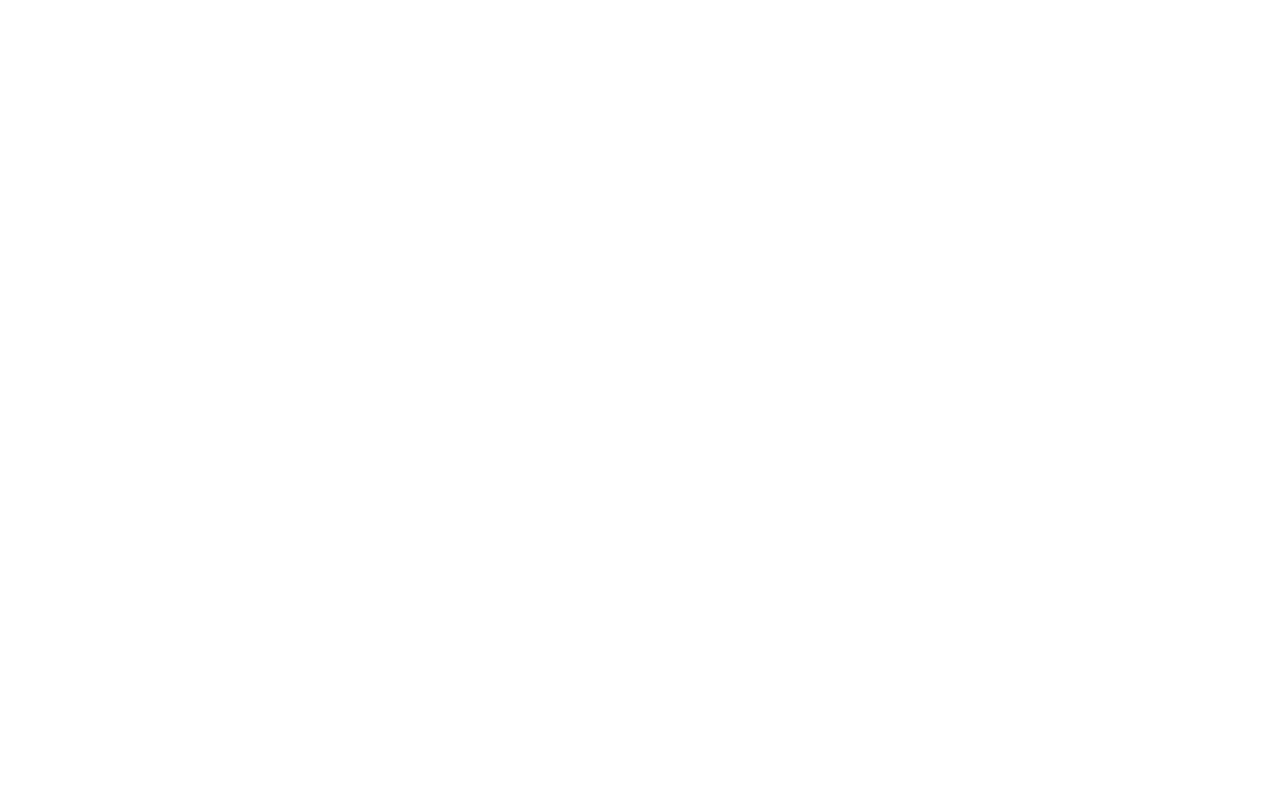
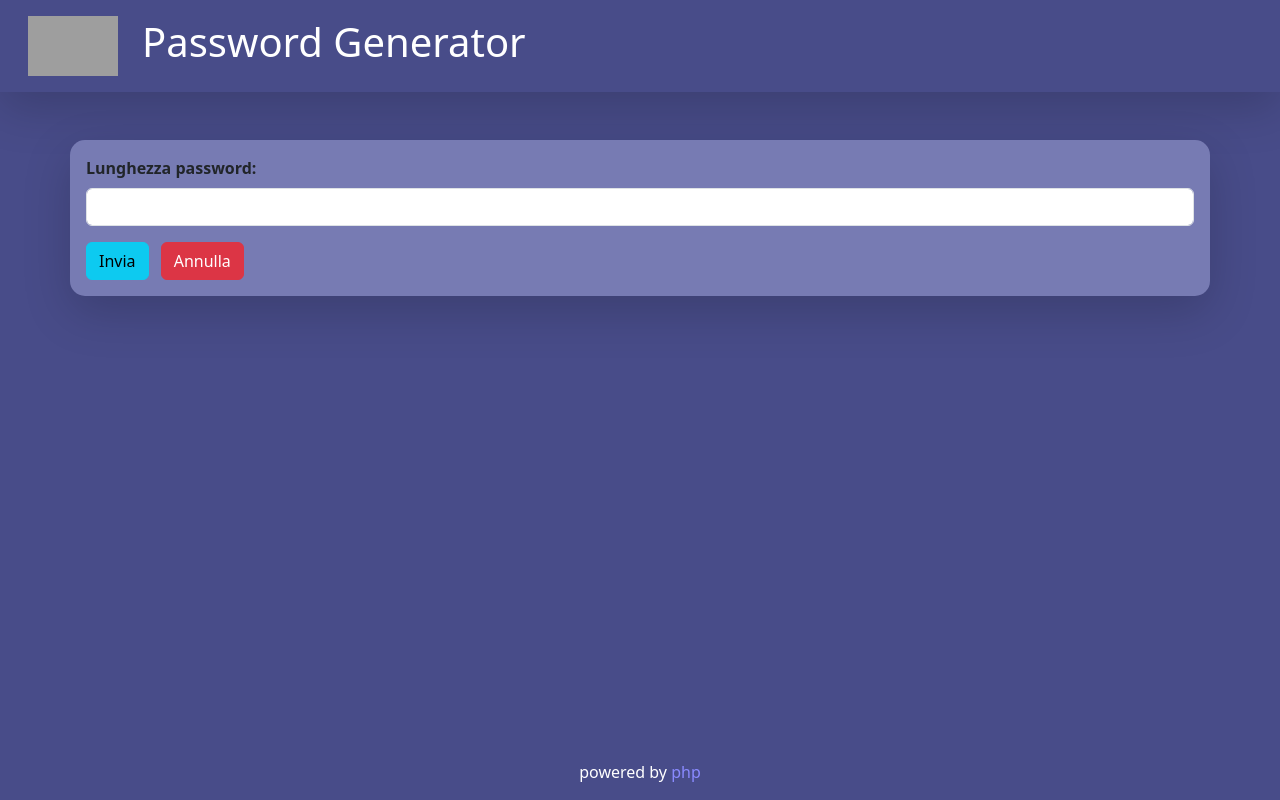
Before and after one commit to matteodilorenzo21/php-strong-password-generator, a PHP site: page / in a window 1280 px wide. Before the commit the page is empty. Run offline with PHP 8.4, Linux system fonts and the light colour scheme; grey boxes are pictures that could not be loaded.

Commit message:
added pass-gen function & style

```diff
--- a/components/body/footer.php
+++ b/components/body/footer.php
@@ -0,0 +1,5 @@
+<footer class="text-center">
+
+    <p class="text-white">powered by <span>php</span></p>
+
+</footer
--- a/components/body/header.php
+++ b/components/body/header.php
@@ -0,0 +1,10 @@
+<header class="text-white p-3 shadow-lg">
+    <div class="container-fluid">
+        <div class="row align-items-center">
+            <a href="index.php" class="col-auto">
+                <img src="https://upload.wikimedia.org/wikipedia/commons/thumb/2/27/PHP-logo.svg/1067px-PHP-logo.svg.png?20180502235434" alt="Logo">
+            </a>
+            <h1 class="col-auto">Password Generator</h1>
+        </div>
+    </div>
+</header>
--- a/components/body/main.php
+++ b/components/body/main.php
@@ -0,0 +1,32 @@
+<main>
+    <div class="container mt-5 p-3 shadow-lg" id="pass-gen">
+
+        <!-- FORM -->
+        <form method="GET">
+            <div class="form-group">
+                <label for="inputNumber" class="fw-bold">Lunghezza password:</label>
+                <input type="number" class="form-control mt-2" id="inputNumber" name="number" required>
+            </div>
+            <div class="form-group mt-3">
+                <button type="submit" class="btn btn-info" id="submitBtn">Invia</button>
+                <button type="button" class="btn btn-danger ms-2" id="denyBtn" onclick="window.location.href='index.php'">Annulla</button>
+            </div>
+        </form>
+
+        <?php
+        // Verifica se il form è stato inviato correttamente
+        if (isset($_GET['number'])) {
+            $password_length = (int)$_GET['number'];
+
+            // Genera la password casuale
+            $random_password = generateRandomPassword($password_length);
+
+            // Mostra l'alert con la password generata
+            echo '<div class="alert bg-success bg-opacity-50 text-white mt-3" role="alert">';
+            echo 'La password generata è: ' . $random_password;
+            echo '</div>';
+        }
+        ?>
+
+    </div>
+</main>
--- a/components/head/head.php
+++ b/components/head/head.php
@@ -2,4 +2,32 @@
 <meta name="viewport" content="width=device-width, initial-scale=1.0">
 <!-- BOOTSTRAP 5.3.0 -->
 <link href="https://cdn.jsdelivr.net/npm/bootstrap@5.3.0/dist/css/bootstrap.min.css" rel="stylesheet" integrity="sha384-9ndCyUaIbzAi2FUVXJi0CjmCapSmO7SnpJef0486qhLnuZ2cdeRhO02iuK6FUUVM" crossorigin="anonymous">
+
+<style>
+    header img {
+        height: 60px;
+        width: 90px;
+    }
+
+    body {
+        background-color: #484C89;
+    }
+
+    #pass-gen {
+        background-color: #777BB3;
+        border-radius: 15px;
+    }
+
+    footer {
+        position: fixed;
+        bottom: 0;
+        left: 0;
+        right: 0;
+    }
+
+    span {
+        color: #8a8aff;
+    }
+</style>
+
 <title>PHP | Password Generator</title>
--- a/functions/password_generator.php
+++ b/functions/password_generator.php
@@ -0,0 +1,14 @@
+<?php
+
+function generateRandomPassword($length)
+{
+    $characters = 'abcdefghijklmnopqrstuvwxyzABCDEFGHIJKLMNOPQRSTUVWXYZ0123456789!@#$%^&*()-_=+[]{}|;:,.<>?';
+    $password = '';
+    $characters_length = strlen($characters);
+
+    for ($i = 0; $i < $length; $i++) {
+        $password .= $characters[rand(0, $characters_length - 1)];
+    }
+
+    return $password;
+}
--- a/index.php
+++ b/index.php
@@ -3,6 +3,7 @@
 include 'functions/password_generator.php';
 
 ?>
+
 
 <!DOCTYPE html>
 <html lang="en">
```
